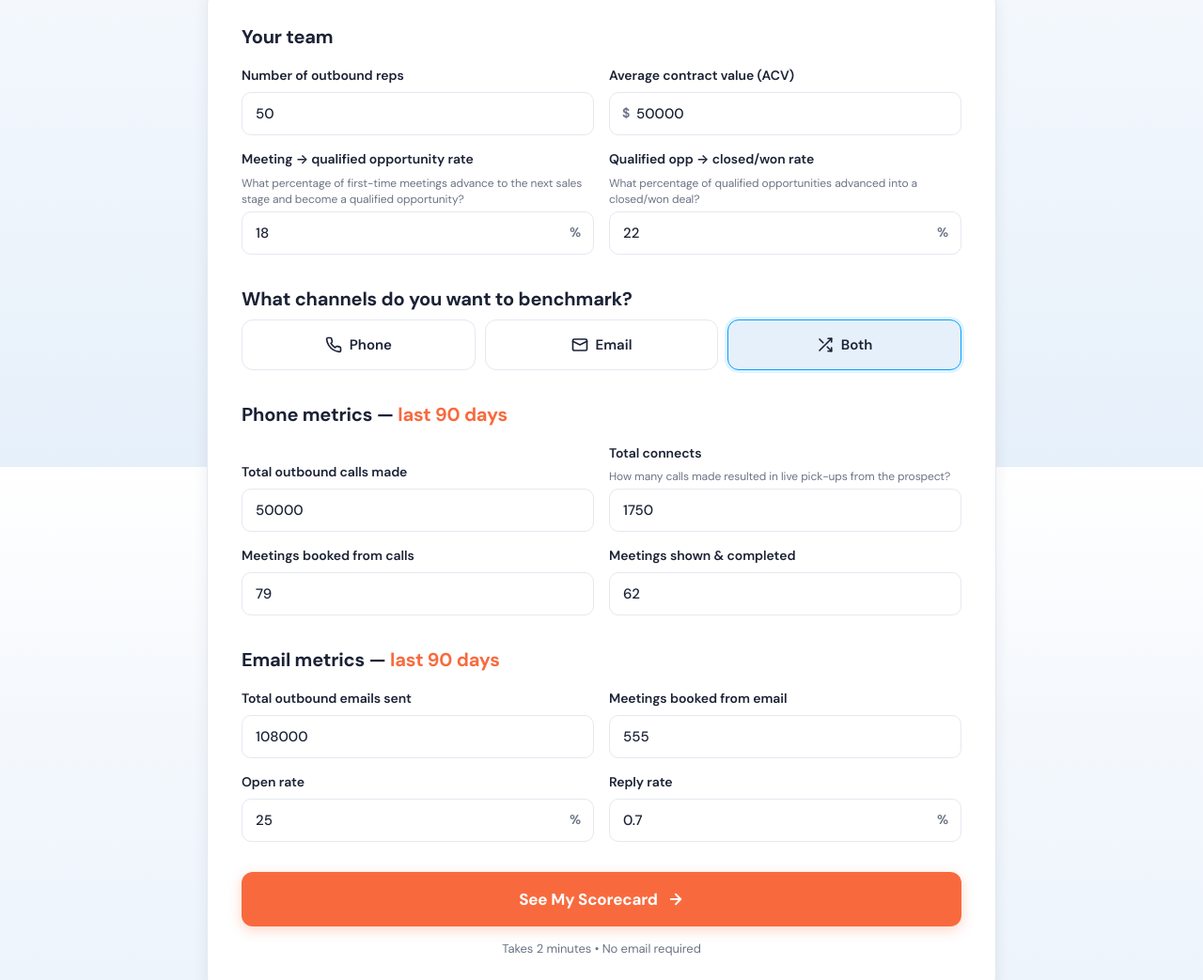
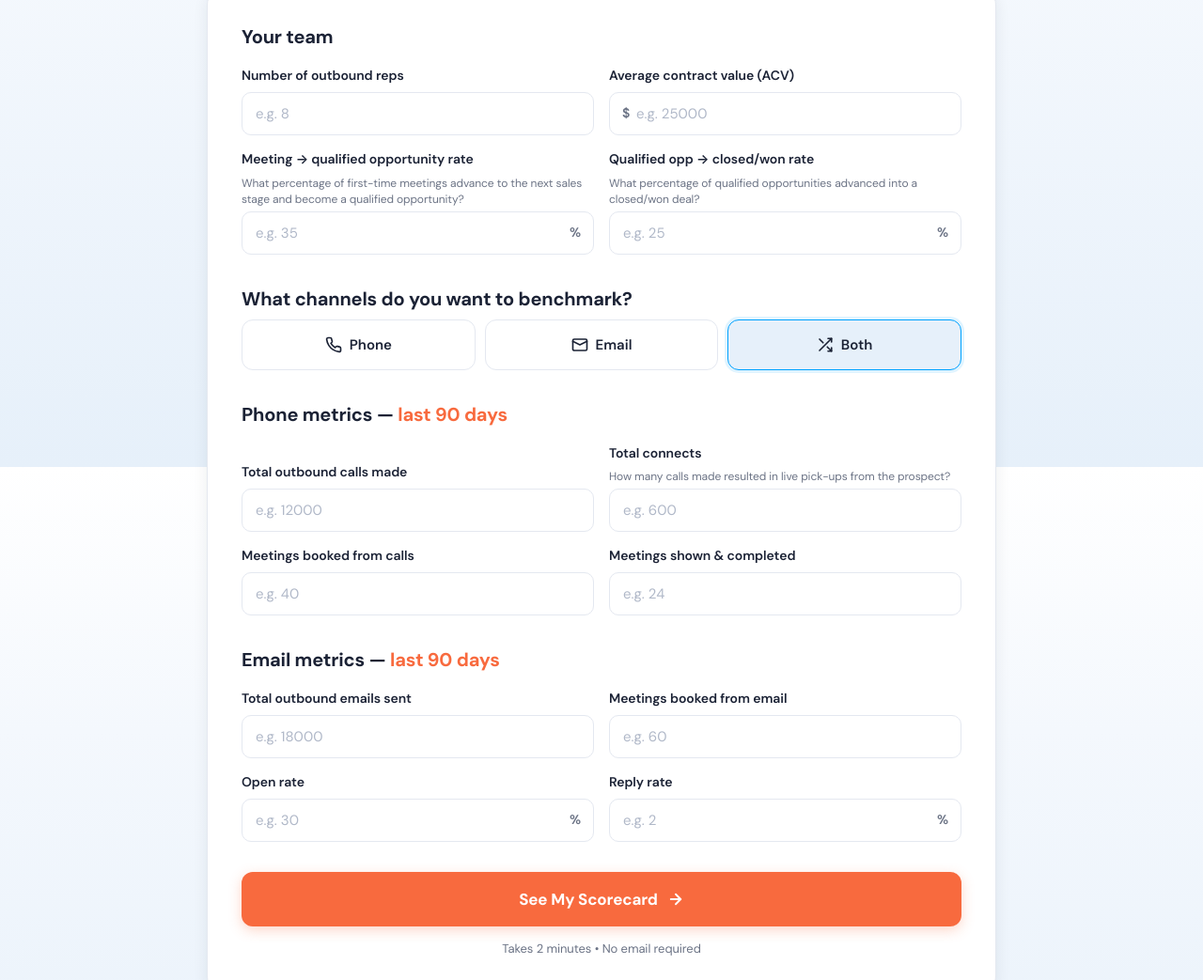
Before and after one commit to outboundsquad/outbound-scorecard, a website: page index.html in a window 1280 px wide. Shown: the part 303-1346 px from the top of the page at 94% size. Drawn offline with Linux system fonts and the light colour scheme; a script that the page names is missing.

Commit message:
Remove auto-populated test values, form starts blank

```diff
--- a/index.html
+++ b/index.html
@@ -1164,21 +1164,21 @@
               <div class="field">
                 <label for="reps">Number of outbound reps</label>
                 <div class="input-wrap">
-                  <input type="number" id="reps" min="1" step="1" placeholder="e.g. 8" value="50" required>
+                  <input type="number" id="reps" min="1" step="1" placeholder="e.g. 8" required>
                 </div>
               </div>
               <div class="field has-prefix">
                 <label for="acv">Average contract value (ACV)</label>
                 <div class="input-wrap">
                   <span class="input-prefix">$</span>
-                  <input type="number" id="acv" min="0" step="0.01" placeholder="e.g. 25000" value="50000" required>
+                  <input type="number" id="acv" min="0" step="0.01" placeholder="e.g. 25000" required>
                 </div>
               </div>
               <div class="field has-suffix">
                 <label for="oppRate">Meeting → qualified opportunity rate</label>
                 <p class="field-hint">What percentage of first-time meetings advance to the next sales stage and become a qualified opportunity?</p>
                 <div class="input-wrap">
-                  <input type="number" id="oppRate" min="0" max="100" step="0.1" placeholder="e.g. 35" value="18" required>
+                  <input type="number" id="oppRate" min="0" max="100" step="0.1" placeholder="e.g. 35" required>
                   <span class="input-suffix">%</span>
                 </div>
               </div>
@@ -1186,7 +1186,7 @@
                 <label for="winRate">Qualified opp → closed/won rate</label>
                 <p class="field-hint">What percentage of qualified opportunities advanced into a closed/won deal?</p>
                 <div class="input-wrap">
-                  <input type="number" id="winRate" min="0" max="100" step="0.1" placeholder="e.g. 25" value="22" required>
+                  <input type="number" id="winRate" min="0" max="100" step="0.1" placeholder="e.g. 25" required>
                   <span class="input-suffix">%</span>
                 </div>
               </div>
@@ -1219,26 +1219,26 @@
               <div class="field">
                 <label for="phCalls">Total outbound calls made</label>
                 <div class="input-wrap">
-                  <input type="number" id="phCalls" min="0" step="1" placeholder="e.g. 12000" value="50000">
+                  <input type="number" id="phCalls" min="0" step="1" placeholder="e.g. 12000">
                 </div>
               </div>
               <div class="field">
                 <label for="phConnects">Total connects</label>
                 <p class="field-hint">How many calls made resulted in live pick-ups from the prospect?</p>
                 <div class="input-wrap">
-                  <input type="number" id="phConnects" min="0" step="1" placeholder="e.g. 600" value="1750">
+                  <input type="number" id="phConnects" min="0" step="1" placeholder="e.g. 600">
                 </div>
               </div>
               <div class="field">
                 <label for="phBooked">Meetings booked from calls</label>
                 <div class="input-wrap">
-                  <input type="number" id="phBooked" min="0" step="1" placeholder="e.g. 40" value="79">
+                  <input type="number" id="phBooked" min="0" step="1" placeholder="e.g. 40">
                 </div>
               </div>
               <div class="field">
                 <label for="phHeld">Meetings shown &amp; completed</label>
                 <div class="input-wrap">
-                  <input type="number" id="phHeld" min="0" step="1" placeholder="e.g. 24" value="62">
+                  <input type="number" id="phHeld" min="0" step="1" placeholder="e.g. 24">
                 </div>
               </div>
             </div>
@@ -1251,26 +1251,26 @@
               <div class="field">
                 <label for="emSent">Total outbound emails sent</label>
                 <div class="input-wrap">
-                  <input type="number" id="emSent" min="0" step="1" placeholder="e.g. 18000" value="108000">
+                  <input type="number" id="emSent" min="0" step="1" placeholder="e.g. 18000">
                 </div>
               </div>
               <div class="field">
                 <label for="emBooked">Meetings booked from email</label>
                 <div class="input-wrap">
-                  <input type="number" id="emBooked" min="0" step="1" placeholder="e.g. 60" value="555">
+                  <input type="number" id="emBooked" min="0" step="1" placeholder="e.g. 60">
                 </div>
               </div>
               <div class="field has-suffix">
                 <label for="emOpen">Open rate</label>
                 <div class="input-wrap">
-                  <input type="number" id="emOpen" min="0" max="100" step="0.1" placeholder="e.g. 30" value="25">
+                  <input type="number" id="emOpen" min="0" max="100" step="0.1" placeholder="e.g. 30">
                   <span class="input-suffix">%</span>
                 </div>
               </div>
               <div class="field has-suffix">
                 <label for="emReply">Reply rate</label>
                 <div class="input-wrap">
-                  <input type="number" id="emReply" min="0" max="100" step="0.1" placeholder="e.g. 2" value="0.7">
+                  <input type="number" id="emReply" min="0" max="100" step="0.1" placeholder="e.g. 2">
                   <span class="input-suffix">%</span>
                 </div>
               </div>
```
